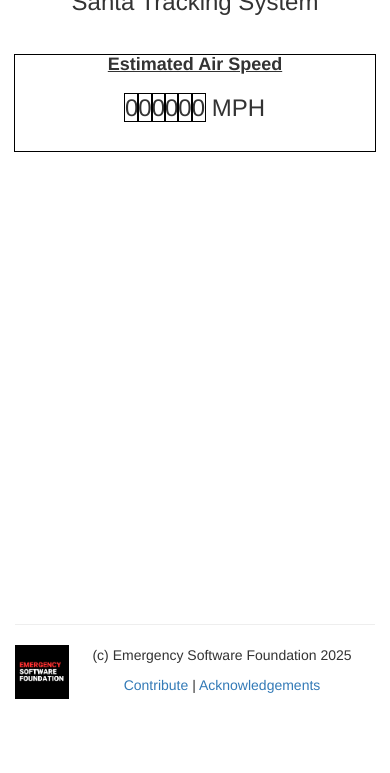
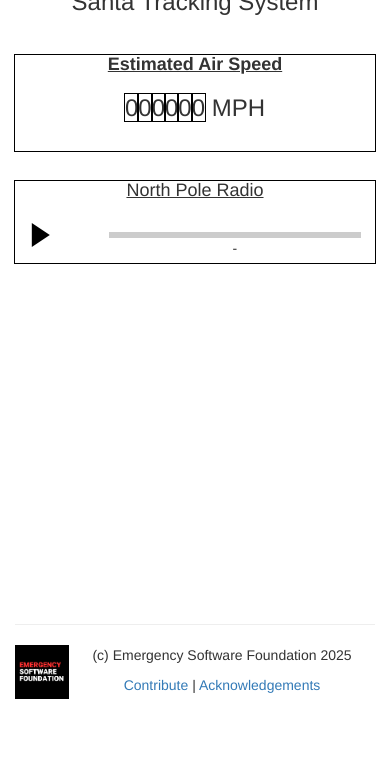
Before and after one commit to Emergency-Software-Foundation/SanTrax, a PHP site: page / in a window 390 px wide. Shown: the part 935-1708 px from the top of the page. Run offline with PHP 8.4, Linux system fonts and the light colour scheme; data that the repository does not hold is empty.

Commit message:
Implement Music

```diff
--- a/index.php
+++ b/index.php
@@ -11,7 +11,7 @@
 		#countdown-box {
 		  position: relative;
 		  width: 40%;
-		  height: 20%;
+		  max-height: 20%;
 		  border: 5px solid grey;
 		  text-align: center;
 		  font-family: sans-serif;
@@ -25,6 +25,61 @@
 		  margin-top: 10px;
 		  font-weight: bold;
 		}
+
+		.play-btn {
+		  width: 48px;
+		  height: 48px;
+		  background: none;
+		  border: none;
+		  cursor: pointer;
+		  position: relative;
+		}
+		.play-btn::before {
+		  content: "";
+		  position: absolute;
+		  top: 50%;
+		  left: 50%;
+		  transform: translate(-40%, -50%);
+		  width: 0;
+		  height: 0;
+		  border-top: 12px solid transparent;
+		  border-bottom: 12px solid transparent;
+		  border-left: 18px solid #000;
+		}
+		.play-btn.playing::before {
+		  content: "";
+		  width: 18px;
+		  height: 18px;
+		  background: #000;
+		  border: none;
+		  transform: translate(-50%, -50%);
+		}
+		.play-btn.playing::after {
+		  display: none;
+		}
+		.play-btn:hover {
+		  opacity: 0.85;
+		}
+		#now-playing-container {
+		  width: 100%;
+		  overflow: hidden;
+		  white-space: nowrap;
+		  position: relative;
+		}
+		#now-playing {
+		  display: inline-block;
+		}
+		#now-playing.scrolling {
+		  animation: scroll-text 12s linear infinite;
+		}
+		@keyframes scroll-text {
+		  from {
+			transform: translateX(0%);
+		  }
+		  to {
+			transform: translateX(-100%);
+		  }
+		}
 	</style>
 </head>
 <div>
@@ -34,7 +89,7 @@
 			<div id="time">Loading…</div>
 		</div>
 	</div>
-	<div style='height: 100%' class='col-sm-3'>
+	<div style='height: 100%; background: white;' class='col-sm-3'>
 		<div style='height:80%;'>
 			<center>
 				<h1>SanTrax</h1><h3>Santa Tracking System</h3><br>
@@ -46,6 +101,25 @@
 						<span style='outline: 1px solid black;'>0</span><span style='outline: 1px solid black;'>0</span><span style='outline: 1px solid black;'>0</span><span style='outline: 1px solid black;'>0</span><span style='outline: 1px solid black;'>0</span><span style='outline: 1px solid black;'>0</span>
 					</span> MPH</h3><br/>
 				</center>
+			</div>
+			<br/>
+			<div id="music-player" style="outline: 1px solid black;">
+				<center>
+					<h4><u>North Pole Radio</u></h4>
+				</center>
+				<div style="width:100%;display:inline-block;">
+					<div style="width:25%;display:inline-block;">
+						<button id="music-toggle" class="play-btn" aria-label="Play music"></button>
+					</div>
+					<div style="width:70%;text-align:center;display:inline-block;">
+						<div style="margin-top:8px; background:#ccc; height:6px; width:100%;">
+							<div id="music-progress" style="background:grey; height:6px; width:0%;"></div>
+						</div>
+						<div id="now-playing-container">
+							<span id="now-playing">-</span>
+						</div>
+					</div>
+				</div>
 			</div>
 		</div>
 		<div style='max-height: 5%; width:100%; bottom: 0;'>
@@ -216,4 +290,132 @@
 		updateCountdown();
 		const timer = setInterval(updateCountdown, 1000);
 	})();
+	const SONG_URLS = [
+		"./assets/audio/deckhalls.mp3",
+		"./assets/audio/jinglebells.mp3",
+		"./assets/audio/merrychristmas.mp3"
+	];
+	const nowPlayingLookup = {
+		"deckhalls.mp3" : "Deck The Halls",
+		"jinglebells.mp3" : "Jingle Bells",
+		"merrychristmas.mp3" : "We Wish You A Merry Christmas",
+	}
+	let audio = new Audio();
+	audio.preload = "auto";
+
+	let playlist = [];
+	let currentIndex = 0;
+	let hasStarted = false;
+	let isPlaying = false;
+
+	function shuffle(array) {
+		const a = array.slice();
+		for (let i = a.length - 1; i > 0; i--) {
+			const j = Math.floor(Math.random() * (i + 1));
+			[a[i], a[j]] = [a[j], a[i]];
+		}
+		return a;
+	}
+
+	function buildNewPlaylist() {
+		playlist = shuffle(SONG_URLS);
+		currentIndex = 0;
+	}
+
+	function playCurrentSong() {
+		if (!playlist.length) buildNewPlaylist();
+
+		audio.src = playlist[currentIndex];
+		audio.play();
+		isPlaying = true;
+		updateButton();
+		updateNowPlaying();
+	}
+
+	function startBackgroundMusic() {
+		if (!playlist.length) buildNewPlaylist();
+
+		if (!isPlaying) {
+			playCurrentSong();
+		}
+
+		hasStarted = true;
+	}
+
+	function toggleBackgroundMusic() {
+		if (!hasStarted) {
+			startBackgroundMusic();
+		} else if (!isPlaying) {
+			audio.play();
+			isPlaying = true;
+			updateButton();
+		} else {
+			audio.pause();
+			isPlaying = false;
+			updateButton();
+		}
+	}
+
+	audio.addEventListener("ended", () => {
+		currentIndex++;
+
+		// Restart with a new shuffle when exhausted
+		if (currentIndex >= playlist.length) {
+			buildNewPlaylist();
+		}
+
+		playCurrentSong();
+	});
+
+	audio.addEventListener("timeupdate", () => {
+		const progress = document.getElementById("music-progress");
+		if (!audio.duration) return;
+
+		const percent = (audio.currentTime / audio.duration) * 100;
+		progress.style.width = percent + "%";
+	});
+
+	const toggleBtn = document.getElementById("music-toggle");
+
+	function updateButton() {
+		toggleBtn.classList.toggle("playing", isPlaying);
+		toggleBtn.setAttribute(
+			"aria-label",
+			isPlaying ? "Pause music" : "Play music"
+		);
+	}
+
+	toggleBtn.addEventListener("click", toggleBackgroundMusic);
+
+	function getTrackTitle(url) {
+		const track = url.split("/").pop();
+		if (nowPlayingLookup.hasOwnProperty(track)) {
+			return nowPlayingLookup[track];
+		}
+		return decodeURIComponent(
+			track.replace(/\.[^/.]+$/, "")
+		);
+	}
+
+	const nowPlayingEl = document.getElementById("now-playing");
+
+	function updateNowPlaying() {
+		if (!playlist.length || !isPlaying) {
+			return;
+		}
+		const currentUrl = playlist[currentIndex];
+		nowPlayingEl.textContent = "Now Playing: " + getTrackTitle(currentUrl);
+		nowPlayingEl.className = "playing";
+		updateScrolling();
+	}
+
+	function updateScrolling() {
+		const container = document.getElementById("now-playing-container");
+		const text = document.getElementById("now-playing");
+		text.classList.remove("scrolling");
+		void text.offsetWidth;
+		if (text.scrollWidth > container.clientWidth) {
+			text.classList.add("scrolling");
+		}
+	}
 </script>
```
Also changed, not shown: 3 other files.
